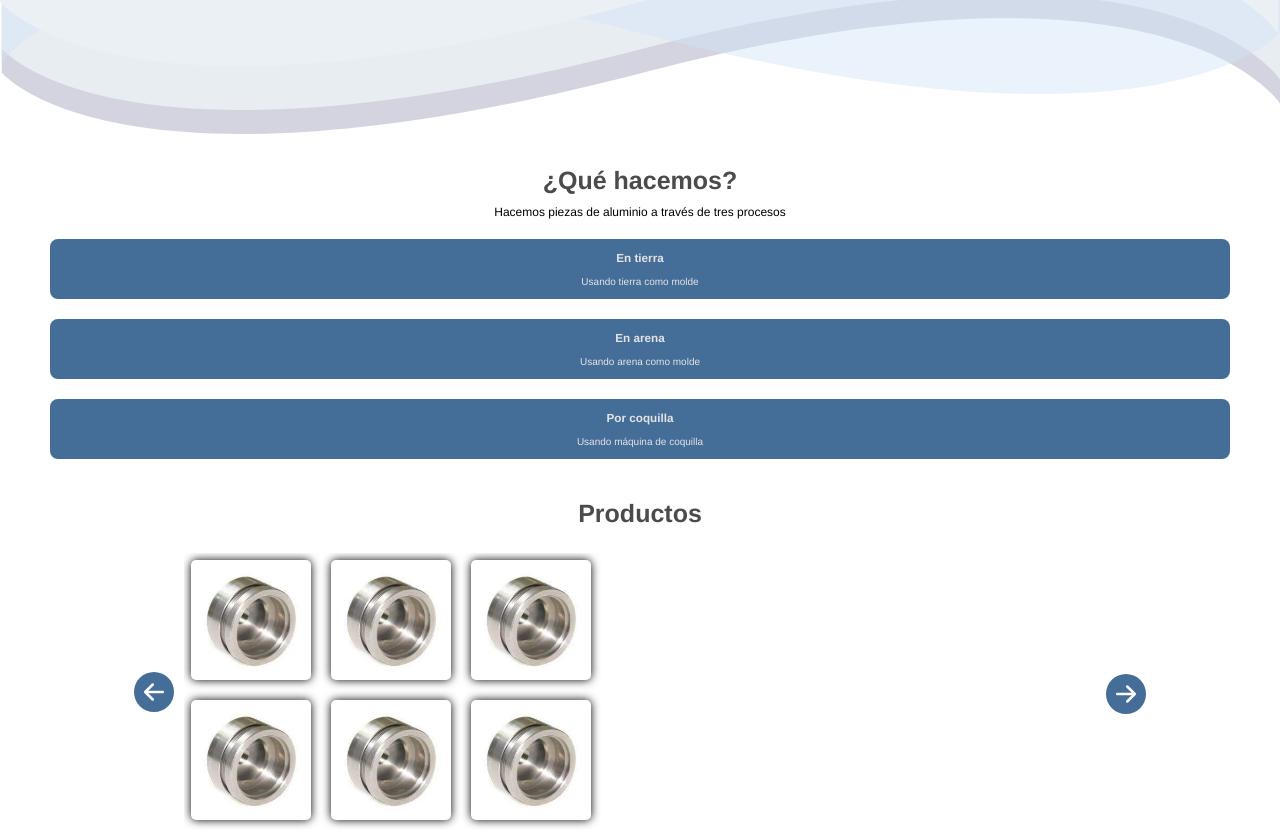
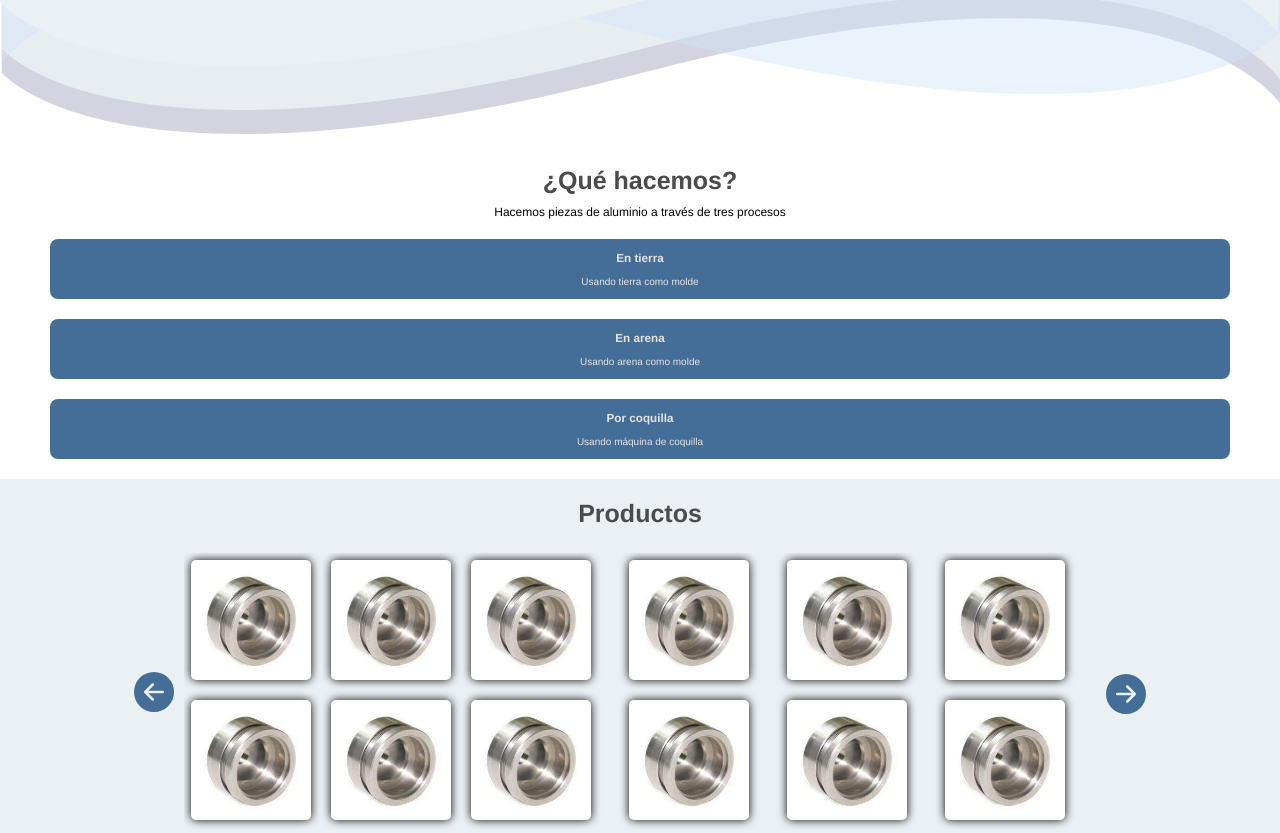
Before and after one commit to ivancard/fundiciongarcia, a React (Vite) app: page / in a window 1280 px wide. Shown: the part 635-1468 px from the top of the page. Built offline with nearby package versions, Linux system fonts and the light colour scheme.

Commit message:
more productItems added

```diff
--- a/src/Components/WhatDo/Products/Carrousel/carrousel.scss
+++ b/src/Components/WhatDo/Products/Carrousel/carrousel.scss
@@ -4,6 +4,7 @@
     width: 95%;
     justify-content: center;
     align-items: center;
+
 }
 .carrousel-container{
     margin-right: 10px;
--- a/src/Components/WhatDo/Products/Carrousel/index.jsx
+++ b/src/Components/WhatDo/Products/Carrousel/index.jsx
@@ -25,6 +25,12 @@ export const Carrousel = () => {
                 <CarrouselItem img={image1} description='hoa' />
                 <CarrouselItem img={image1} description='hoa' />
                 <CarrouselItem img={image1} description='hoa' />
+                <CarrouselItem img={image1} description='hoa' />
+                <CarrouselItem img={image1} description='hoa' />
+                <CarrouselItem img={image1} description='hoa' />
+                <CarrouselItem img={image1} description='hoa' />
+                <CarrouselItem img={image1} description='hoa' />
+                <CarrouselItem img={image1} description='hoa' />
             </div>
             <div
                 className='product-icon-row row-right'
--- a/src/Components/WhatDo/Products/products.scss
+++ b/src/Components/WhatDo/Products/products.scss
@@ -1,5 +1,7 @@
 .products-container{
-    margin-top: 40px;
+    background-color: #EBF0F5;
+    margin-top: 20px;
+    padding-top: 20px;
     h3{
         font-size: 2.5rem;
         text-align: center;
```
